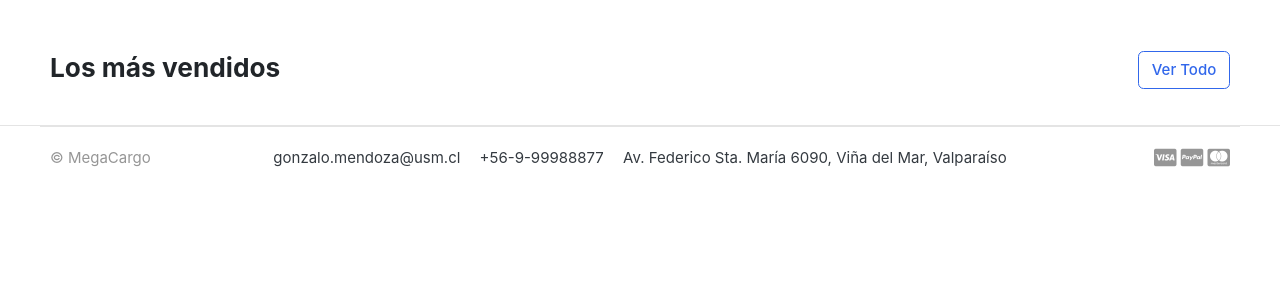
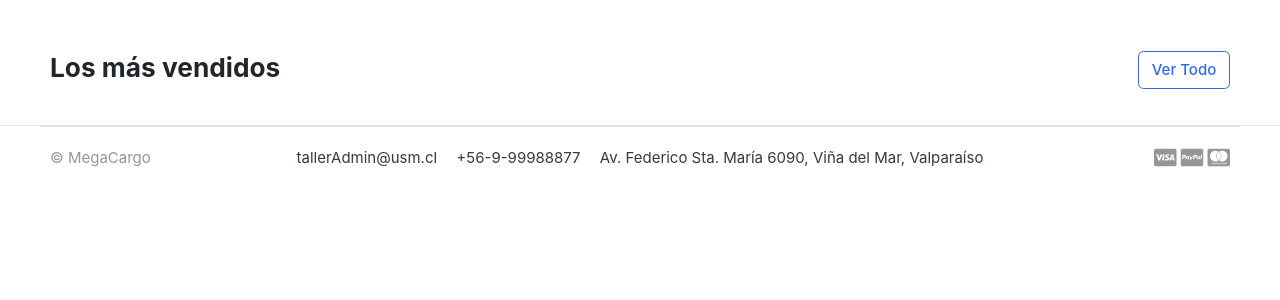
Before and after one commit to Rakka-source/ecommerce_basico, a Django app: page / in a window 1280 px wide. Shown: the part 419-719 px from the top of the page. Run offline with Django 5.2, Linux system fonts and the light colour scheme; data that the repository does not hold is empty; some web fonts are replaced.

Commit message:
Update footer.html

```diff
--- a/templates/layout/footer.html
+++ b/templates/layout/footer.html
@@ -6,7 +6,7 @@
 				<p class="text-muted"> &copy MegaCargo </p>
 			</div>
 			<div class="col-md-8 text-md-center">
-				<span  class="px-2">gonzalo.mendoza@usm.cl</span>
+				<span  class="px-2">tallerAdmin@usm.cl</span>
 				<span  class="px-2">+56-9-99988877</span>
 				<span  class="px-2">Av. Federico Sta. María 6090, Viña del Mar, Valparaíso</span>
 			</div>
```
